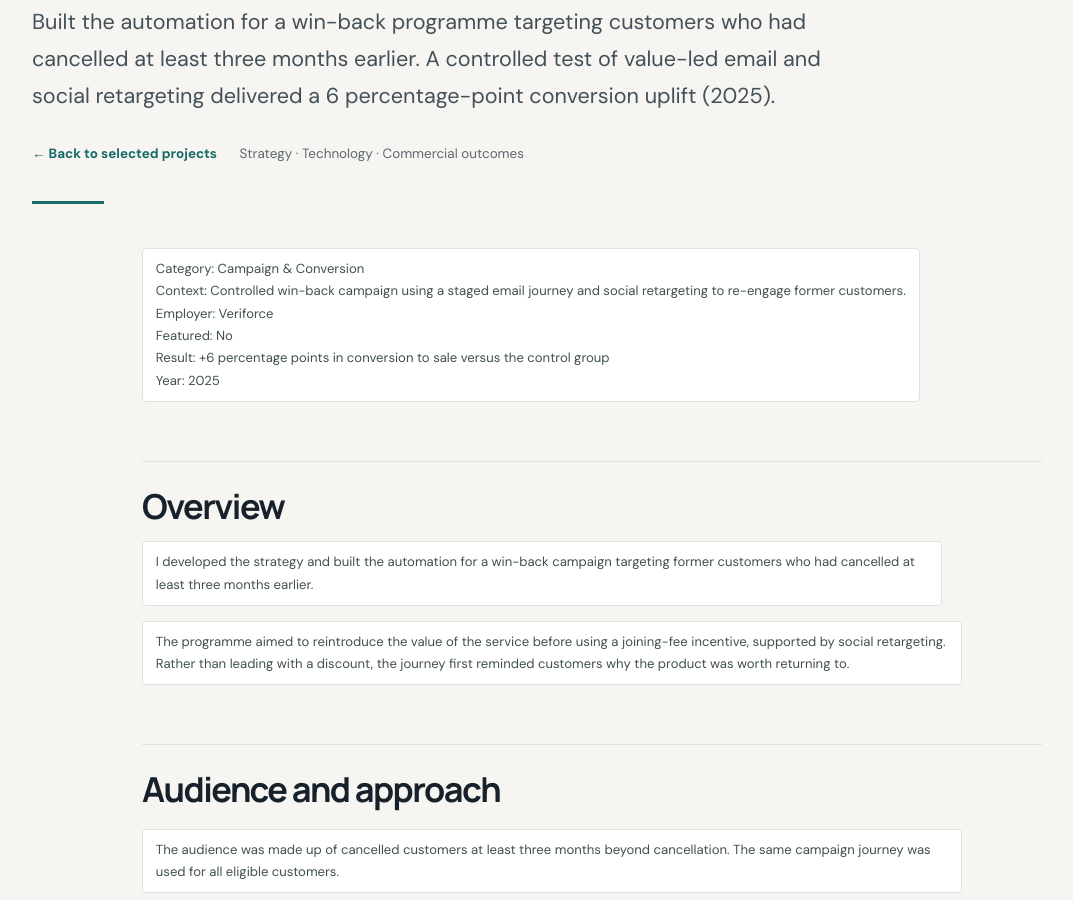
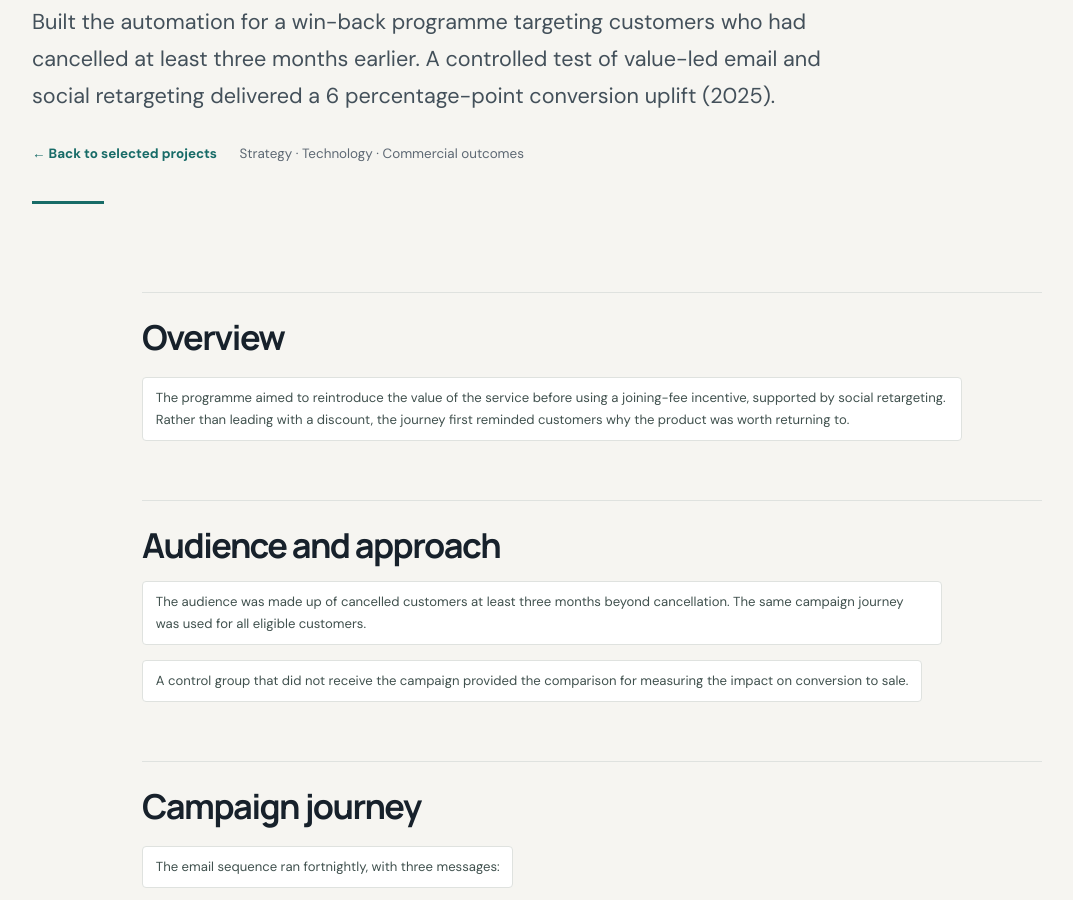
Before and after one commit to georgefwmurray/Marketing-Operations-Control-Centre, a Jekyll site: the page built from Campaign & Commercial Projects/Win-Back-Campaign.md, in a window 1280 px wide and 900 px high, scrolled down 306 px. Shown: the whole window, without its empty margins (48-1121 px from the left). Built offline with Jekyll 4.4.1, drawn with Linux system fonts in a browser that asks for light colours.

Commit message:
PR 1: clean project case-study pages

```diff
--- a/Campaign & Commercial Projects/Win-Back-Campaign.md
+++ b/Campaign & Commercial Projects/Win-Back-Campaign.md
@@ -2,19 +2,6 @@
 title: "Win-Back Campaign: 6 Percentage-Point Conversion Uplift"
 description: "Built the automation for a win-back programme targeting customers who had cancelled at least three months earlier. A controlled test of value-led email and social retargeting delivered a 6 percentage-point conversion uplift (2025)."
 ---
-
-# Win-Back Campaign
-
-[Home](../index.html) • [Agent Registry](../Agent-Registry.html) • [Results](../Results.html) • [Roadmap](../Roadmap.html) • [Campaign & Commercial Projects](../Campaign-Commercial-Projects.html) • [Leadership & Strategy](../Leadership-%26-Strategy.html) • [How to Build MOCC](../How-to-Build.html) • [HubSpot Expert in South Wales](../HubSpot-Expert-South-Wales.html)
-
----
-
-Category: Campaign & Conversion
-Context: Controlled win-back campaign using a staged email journey and social retargeting to re-engage former customers.
-Employer: Veriforce
-Featured: No
-Result: +6 percentage points in conversion to sale versus the control group
-Year: 2025
 
 ## Overview
 
```
